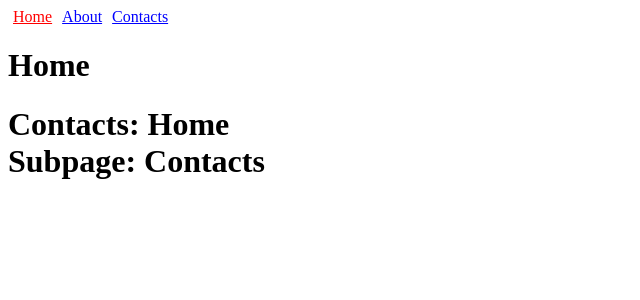
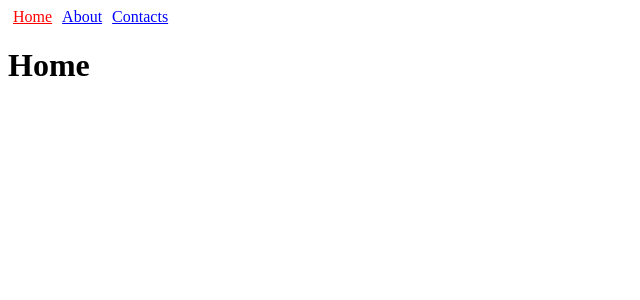
Before and after one commit to EvGeniyStadnik/React_Router_v4, a React (Create React App) app: page / in a window 1280 px wide. Shown: the top 300 px of the page, without its empty margins (0-640 px from the left). Built offline with nearby package versions, Linux system fonts and the light colour scheme; the HTML template or start-up script is replaced by a standard one.

Commit message:
URL Parameters Validation by regular expression - a - only digits

```diff
--- a/src/App.js
+++ b/src/App.js
@@ -31,10 +31,10 @@ const App = () => (
             <Links />
             <Route exact path="/" component={Home}/>
             <Route path="/about" render={() => <h1>About</h1>} />
-            <Route path="/:asdf?/:zxcv?" children={({match}) => (
+            <Route path="/:a(\d+)/:b" children={({match}) => (
                 match && <h1>
-                    Contacts: {match.params.asdf || 'Home'}<br />
-                    Subpage: {match.params.zxcv || 'Contacts'}
+                    Contacts: {match.params.a || 'Home'}<br />
+                    Subpage: {match.params.b || 'Contacts'}
                     </h1>
             )} />
         </div>
```
